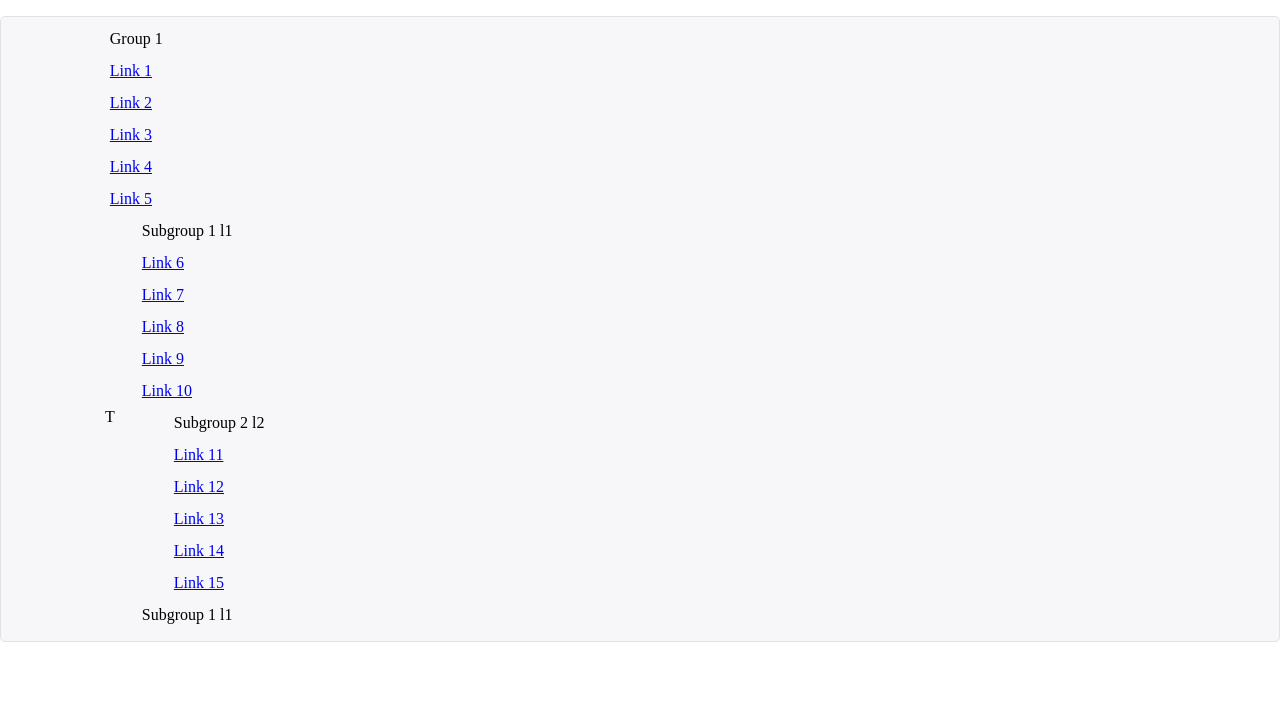
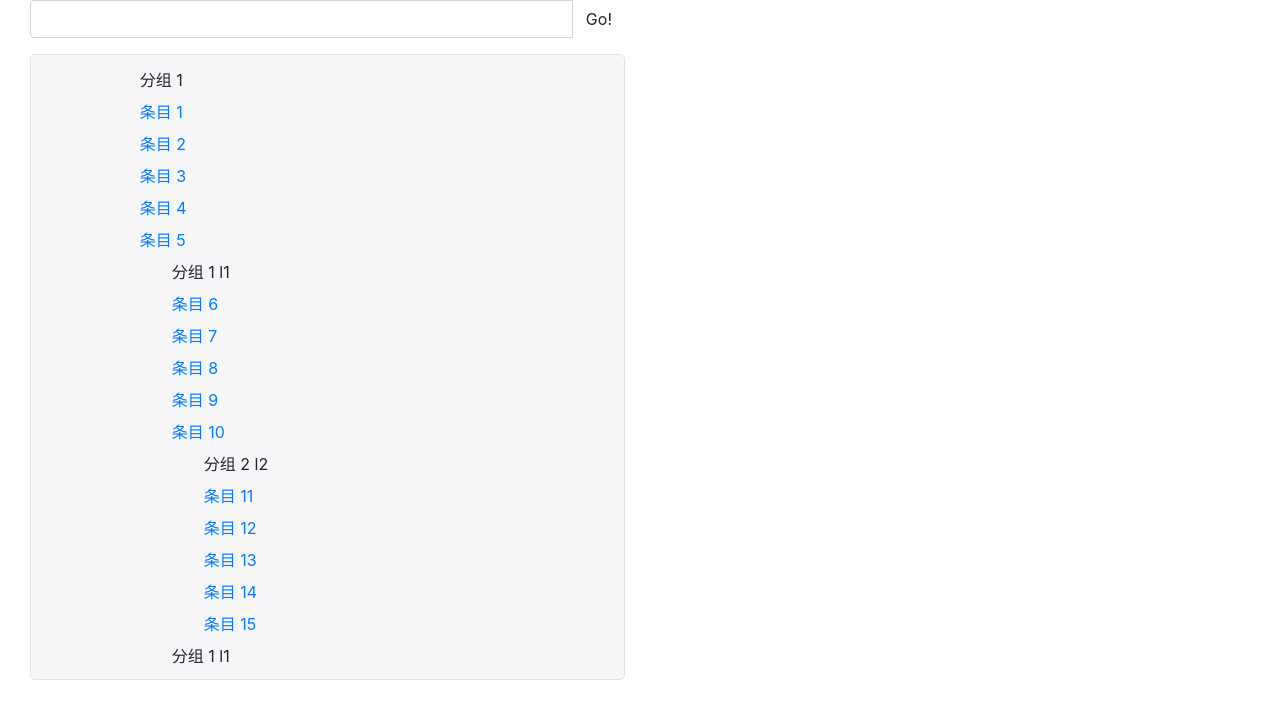
Before and after one commit to CaffeinatedJS/caffeinated-treeview, a website: page showcase.html in a window 1280 px wide. Drawn offline with nearby package versions, Linux system fonts and the light colour scheme.

Commit message:
add bootstrap theme

```diff
--- a/showcase.html
+++ b/showcase.html
@@ -6,34 +6,71 @@
 		<script type="text/javascript" src="lib/jquery/dist/jquery.js"></script>
 		<!--script type="text/javascript" src="../../lib/jquery-mockjax/lib/jquery-1.7.2.js"></script-->
 		<script type="text/javascript" src="src/caffeinated-treeview.js"></script>
+
 		<link rel="stylesheet" type="text/css" href="lib/normalize.css/normalize.css">
+		<link rel="stylesheet" href="lib/bootstrap/dist/css/bootstrap.css">
 		<link rel="stylesheet" type="text/css" href="src/caffeinated-treeview.css"/>
+
 	</head>
 	<body>
+		<div class="container col-12">
+			<div class="panel col-6">
+				<div class="input-group">
+			      <input type="text" class="form-control">
+			      <span class="input-group-btn">
+			        <button class="btn btn-default" type="button">Go!</button>
+			      </span>
+			    </div>
+				<ul id="tree1" title="分组 1">
+					<li><a href="#">条目 1</a></li>
+					<li><a href="#">条目 2</a></li>
+					<li><a href="#">条目 3</a></li>
+					<li><a href="#">条目 4</a></li>
+					<li><a href="#">条目 5</a></li>
+					<ul title="分组 1 l1" check-disabled="true">
+						<li check-disabled="true"><a href="#">条目 6</a></li>
+						<li><a href="#">条目 7</a></li>
+						<li><a href="#">条目 8</a></li>
+						<li><a href="#">条目 9</a></li>
+						<li><a href="#">条目 10</a></li>
+						<ul title="分组 2 l2">
+						<!--ul title="分组 2 l2" icon="icon-tree-test"-->
+							<li><a href="#">条目 11</a></li>
+							<li><a href="#">条目 12</a></li>
+							<li><a href="#">条目 13</a></li>
+							<li><a href="#">条目 14</a></li>
+							<li><a href="#">条目 15</a></li>
+						</ul>
+					</ul>
+					<ul title="分组 1 l1"></ul>
+				</ul>
+				<ul id="tree1-folderMenu" class="dropdown-menu" role="menu" aria-labelledby="dropdownMenu">
+					<li class="dropdown-header">编辑位置</li>
+					<li><a href="#">上升一级</a></li>
+					<li><a href="#">升至顶级</a></li>
+					<li class="dropdown-header">编辑信息</li>
+					<li><a href="#">修改信息</a></li>
+					<li><a href="#">新增子项</a></li>
+					<li class="divider"></li>
+					<li class="dropdown-header">删除该项</li>
+					<li><a href="#">删除但保留子项</a></li>
+					<li><a href="#">删除且包括子项</a></li>
+				</ul>
+				<ul id="tree1-itemMenu" class="dropdown-menu" role="menu" aria-labelledby="dropdownMenu">
+					<li class="dropdown-header">编辑位置</li>
+					<li><a href="#">上升一级</a></li>
+					<li><a href="#">升至顶级</a></li>
+					<li class="dropdown-header">编辑信息</li>
+					<li><a href="#">修改信息</a></li>
+					<li><a href="#">删除</a></li>
+				</ul>
+				<ul id="tree1-panelMenu" class="dropdown-menu" role="menu" aria-labelledby="dropdownMenu">
+					<li><a href="#">更新数据</a></li>
+					<li><a href="#">添加结点</a></li>
+				</ul>
+			</div>
 
-		<ul id="tree1" title="Group 1">
-			<li><a href="#">Link 1</a></li>
-			<li><a href="#">Link 2</a></li>
-			<li><a href="#">Link 3</a></li>
-			<li><a href="#">Link 4</a></li>
-			<li><a href="#">Link 5</a></li>
-			<ul title="Subgroup 1 l1" check-disabled="false">
-				<li><a href="#">Link 6</a></li>
-				<li><a href="#">Link 7</a></li>
-				<li><a href="#">Link 8</a></li>
-				<li><a href="#">Link 9</a></li>
-				<li><a href="#">Link 10</a></li>
-				<ul title="Subgroup 2 l2" icon="icon-tree-test">
-					<li><a href="#">Link 11</a></li>
-					<li><a href="#">Link 12</a></li>
-					<li><a href="#">Link 13</a></li>
-					<li><a href="#">Link 14</a></li>
-					<li><a href="#">Link 15</a></li>
-				</ul>
-			</ul>
-			<ul title="Subgroup 1 l1"/>
-		</ul>
-
+		</div>
 	</body>
 </html>
 <script type="text/javascript">
@@ -42,6 +79,9 @@
 		$("#tree1").tree({
 			selectable	: true
 			, icons		: undefined
+			, folderMenu: "tree1-folderMenu"
+			, itemMenu	: "tree1-itemMenu"
+			, panelMenu	: "tree1-panelMenu"
 		})
 	})
 
```
